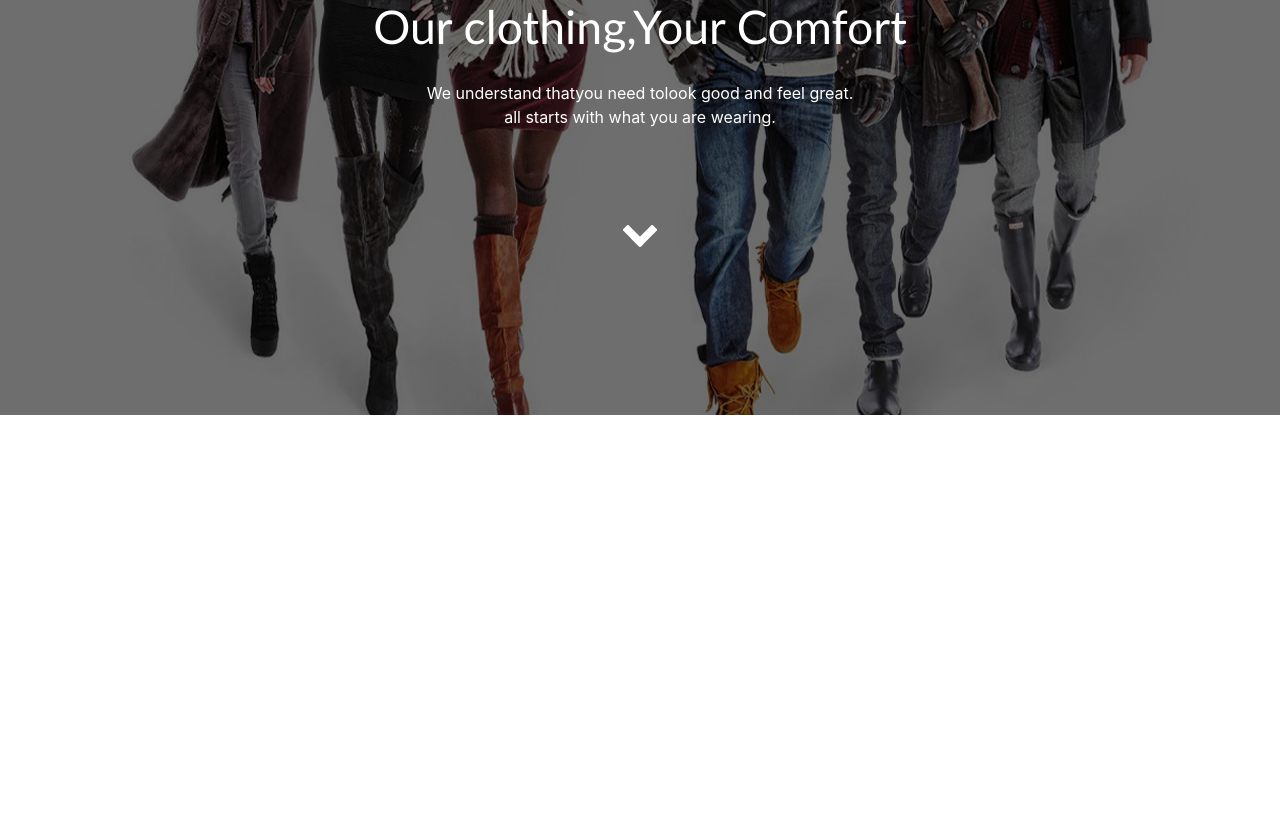
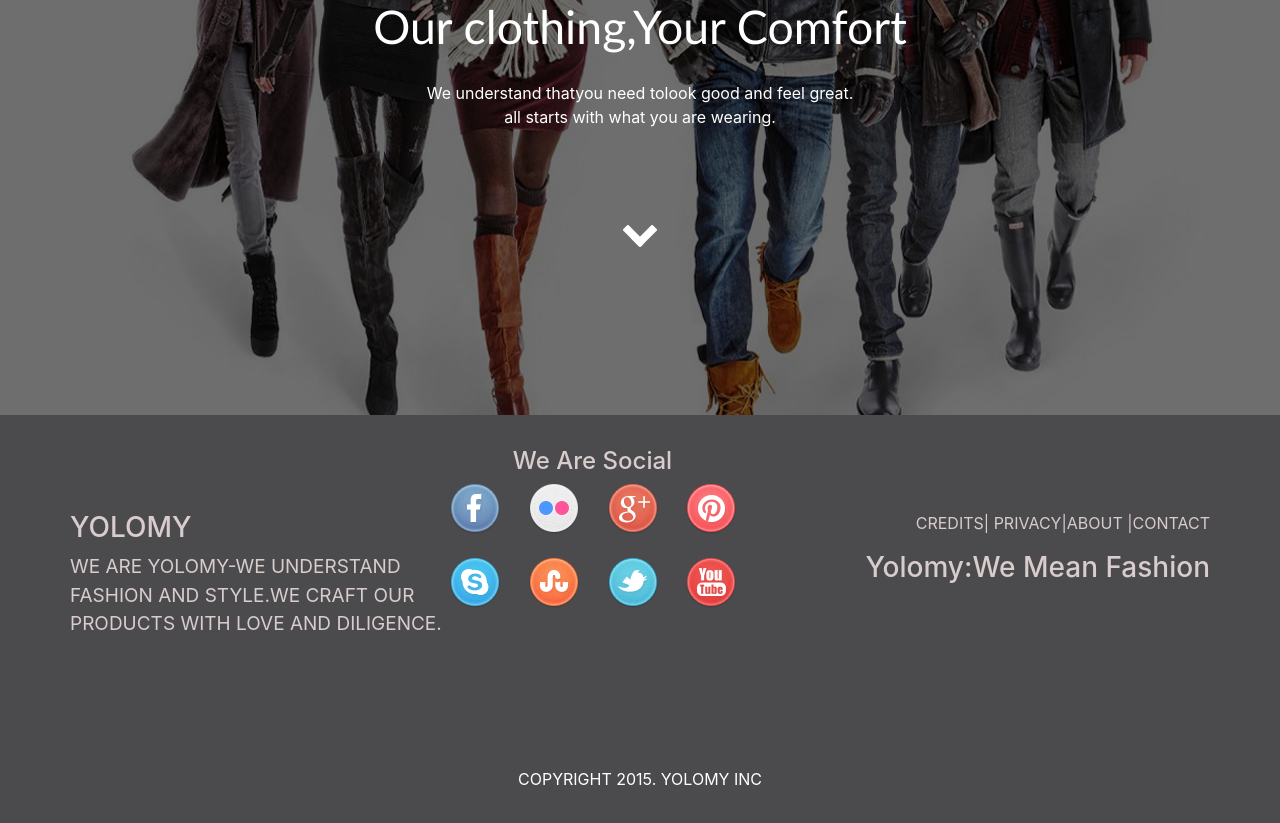
Before and after one commit to DevSheila/yolomy.github.io, a plain HTML site: page index.html in a window 1280 px wide. Shown: the part 303-1126 px from the top of the page. Before the commit the page ends 800 px from the top, so only its background shows below. Drawn offline with nearby package versions, Linux system fonts and the light colour scheme; files whose address does not match are found by name.

Commit message:
footer section

```diff
--- a/index.html
+++ b/index.html
@@ -73,6 +73,59 @@
 
 
 
+
+
+    <footer class="footer-section">
+        <div class="container">
+            <div class="row">
+                <div class="col-lg-4 col-md-3 footer1 footer-text ">
+                    <h3 class="footer-heading">YOLOMY</h3>
+                    <p class="text-uppercase footer-para">WE ARE YOLOMY-WE UNDERSTAND fashion and style.we craft our products with love and diligence.</p>
+                </div>
+
+                <div class="col-lg-3 col-md-3 col-sm-3 col-xs-3 footer2 footer-text">
+                    <h4 class="footer-social-heading text-center"> We Are Social</h4>
+
+
+                    <div class="row">
+                        <a href="" class="col-lg-3 col-md-6 col-sm-4 col-xs-6 mb-4"><img src="public/images/social_icons/facebook.png" alt=""> </a>
+                        <a href="" class="col-lg-3 col-md-6 col-sm-4 col-xs-6 mb-4"><img src="public/images/social_icons/flickr.png" alt=""> </a>
+                        <a href="" class="col-lg-3 col-md-6 col-sm-4 col-xs-6 mb-4"><img src="public/images/social_icons/g_plus.png" alt=""> </a>
+                        <a href="" class="col-lg-3 col-md-6 col-sm-4 col-xs-6 mb-4"><img src="public/images/social_icons/pinterest.png" alt=""> </a>
+                        <a href="" class="col-lg-3 col-md-6 col-sm-4 col-xs-6 mb-4"><img src="public/images/social_icons/skype.png" alt=""> </a>
+                        <a href="" class="col-lg-3 col-md-6 col-sm-4 col-xs-6 mb-4"><img src="public/images/social_icons/stumble_upon.png" alt=""> </a>
+                        <a href="" class="col-lg-3 col-md-6 col-sm-4 col-xs-6 mb-4"><img src="public/images/social_icons/twitter.png" alt=""> </a>
+                        <a href="" class="col-lg-3 col-md-6 col-sm-4 col-xs-6 mb-4"><img src="public/images/social_icons/you_tube.png" alt=""> </a>
+
+
+
+                    </div>
+
+
+                </div>
+
+                <div class="col-lg-5 col-md-5 footer3 footer-text text-right">
+                    <p class="text-uppercase">credits| privacy|about |contact</p>
+                    <h3>Yolomy:We Mean Fashion</h3>
+                </div>
+
+
+            </div>
+            <!-- Copyright -->
+            <div class="footer-copyright text-center py-3">
+
+                <p class="text-white">COPYRIGHT 2015. YOLOMY INC</p>
+            </div>
+            <!-- Copyright -->
+
+        </div>
+    </footer>
+
+
+
+
+
+
     <!-- bootstrap -->
     <script src="public/js/bootstrap.min.js"></script>
 
```
